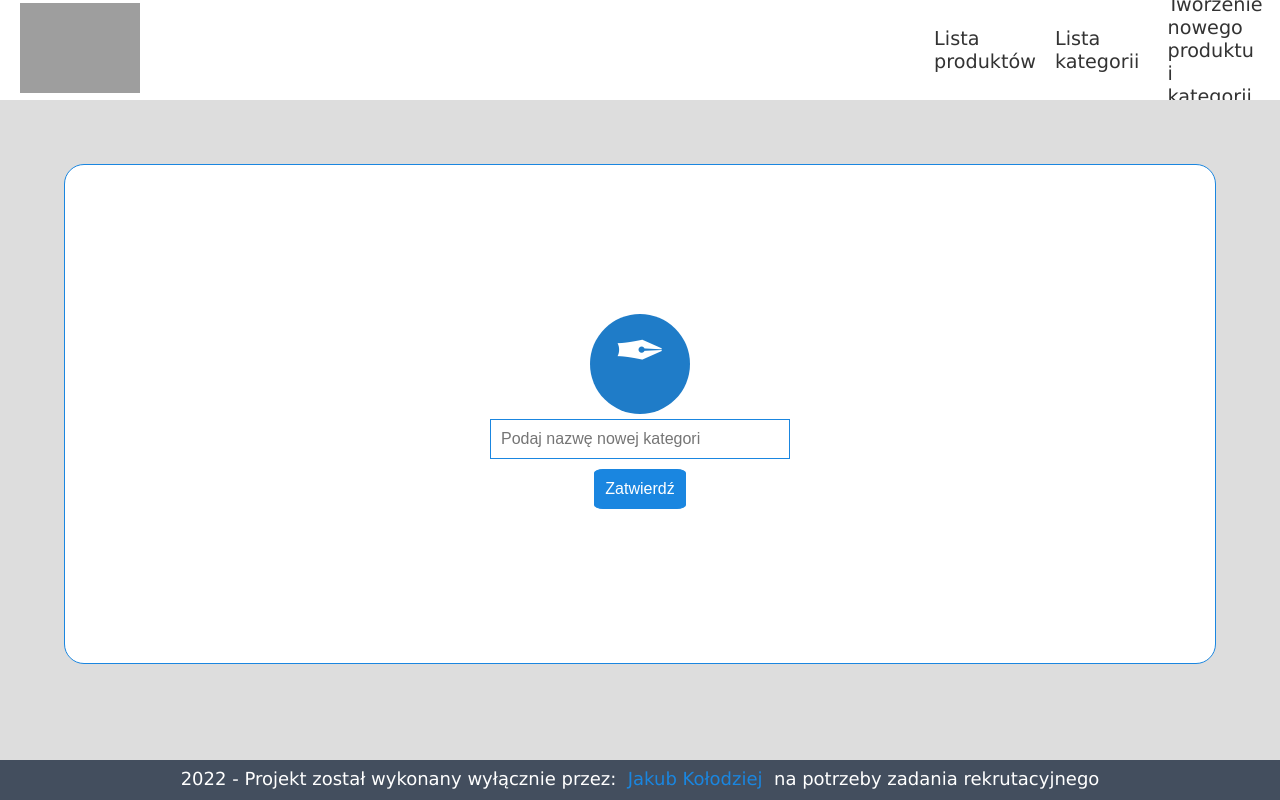
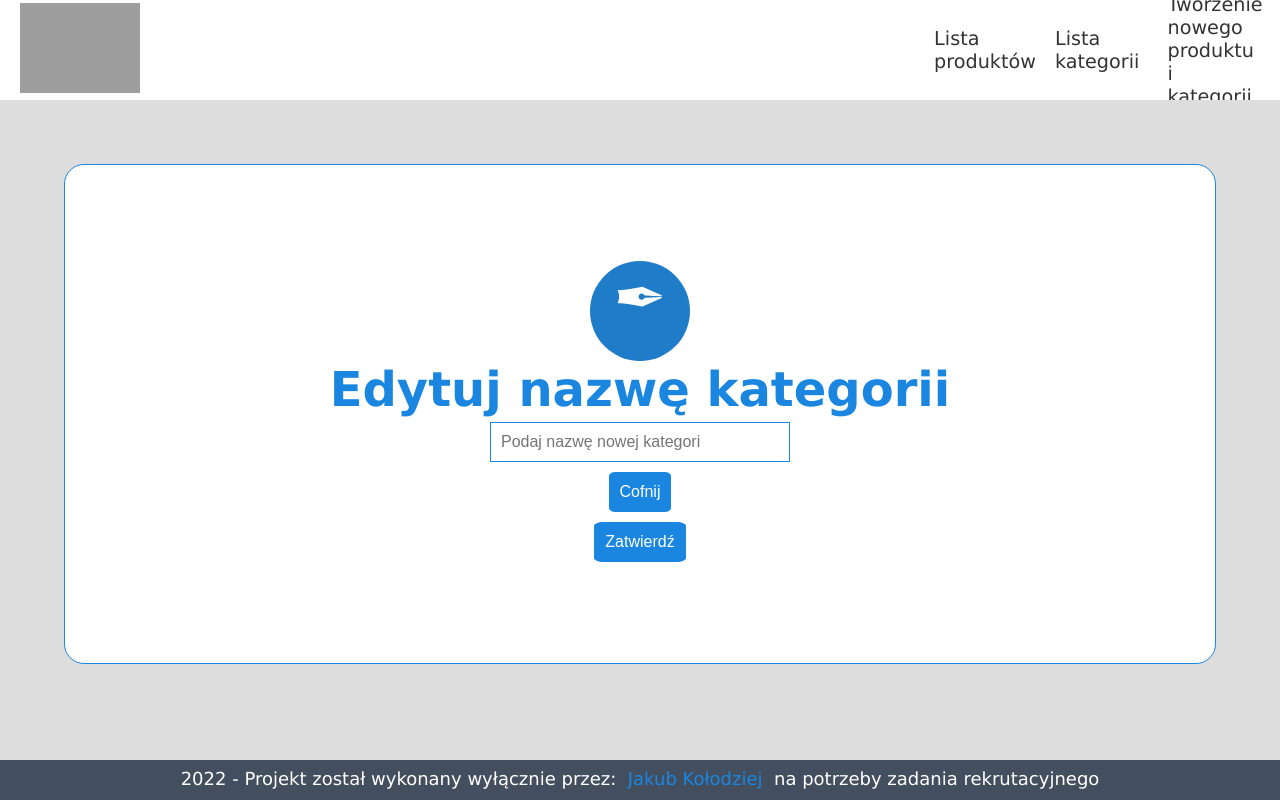
Before and after one commit to JakubKolodziej21/Recruitment-project, a React (Create React App) app in the folder gopos-app/: page /Cateories/1 in a window 1280 px wide. Built offline with nearby package versions, Linux system fonts and the light colour scheme; no server answers; grey boxes are pictures that could not be loaded.

Commit message:
Final Version 1.1

```diff
--- a/gopos-app/src/Components/Categories/EditCategories.js
+++ b/gopos-app/src/Components/Categories/EditCategories.js
@@ -1,13 +1,18 @@
 import React from "react";
 import useEditCategories from "./useEditCategories";
+import { useNavigate } from "react-router-dom";
 const EditCategories = (submitForm) => {
 	const { data, handleChange, values, handleSubmit } =
 		useEditCategories(submitForm);
+		let navigate = useNavigate();
+
 	return (
 		<section className='container'>
 			<div className='space'>
 				<div className='symbol'>&#10002;</div>
+
 			</div>
+			<h1>Edytuj nazwę kategorii</h1>
 			<input
 				onChange={handleChange}
 				type='text'
@@ -15,6 +20,7 @@ const EditCategories = (submitForm) => {
 				name='name'
 				placeholder='Podaj nazwę nowej kategori'
 			/>
+			<button onClick={() => navigate(-1)}>Cofnij</button>
 			<button onClick={handleSubmit}>Zatwierdź</button>
 
 		</section>
```
Also changed, not shown: gopos-app/src/Components/Products/EditListOfProduct.js (+6 -7 lines).
